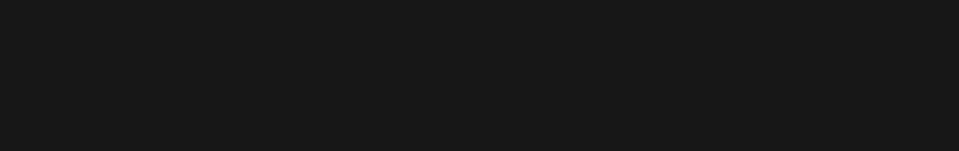
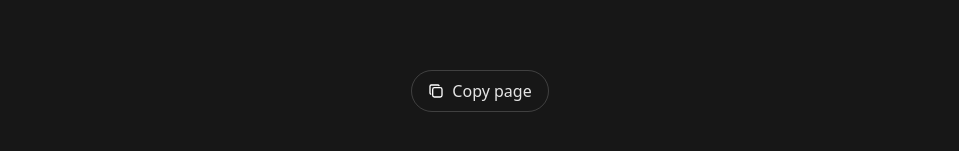
Before and after one commit to karanyadavv/tailwind-and-animation, a Next.js app: page / in a window 1280 px wide. Shown: the part 619-770 px from the top of the page, without its empty margins (160-1119 px from the left). Built offline with nearby package versions, Linux system fonts and the light colour scheme.

Commit message:
added a new transition icon button

```diff
--- a/components/HeroSection.tsx
+++ b/components/HeroSection.tsx
@@ -1,6 +1,10 @@
-import React from "react";
+"use client";
+import { div } from "motion/react-client";
+import React, { useState } from "react";
+import { AnimatePresence, easeInOut, easeOut, motion } from "motion/react";
 
 const HeroSection = () => {
+  const [buttonCLicked, setButtonClicked] = useState(false);
   return (
     <div className="my-20 flex w-full flex-col items-center justify-center">
       <h1 className="max-w-2xl bg-gradient-to-b from-neutral-50 to-neutral-600 bg-clip-text text-center text-4xl leading-tight font-bold tracking-tight text-transparent md:text-7xl">
@@ -46,8 +50,78 @@
           </svg>
         </button>
       </div>
+      <div className="mt-20 mb-20">
+        <button
+          className="flex cursor-pointer items-center justify-center gap-2 rounded-3xl border border-neutral-200/20 px-4 py-2 font-medium text-neutral-200 active:scale-97"
+          onClick={() => setButtonClicked(!buttonCLicked)}
+        >
+          <AnimatePresence mode="wait">
+            {buttonCLicked ? <CircleCheckSVG /> : <CopySVG />}
+          </AnimatePresence>
+          Copy page
+        </button>
+      </div>
     </div>
   );
 };
 
 export default HeroSection;
+
+const CircleCheckSVG = () => {
+  return (
+    <motion.div
+      initial={{ scale: 0.8, opacity: 0, filter: "blur(2px)" }}
+      animate={{ scale: 1, opacity: 1, filter: "blur(0px)" }}
+      exit={{ scale: 0.8, opacity: 0, filter: "blur(2px)" }}
+      key={"circle"}
+      transition={{
+        duration: 0.1,
+        ease: easeInOut,
+      }}
+    >
+      <svg
+        xmlns="http://www.w3.org/2000/svg"
+        width="24"
+        height="24"
+        viewBox="0 0 24 24"
+        fill="#ffffff"
+        className="icon icon-tabler icons-tabler-filled icon-tabler-circle-check size-4"
+      >
+        <path stroke="none" d="M0 0h24v24H0z" fill="none" />
+        <path d="M17 3.34a10 10 0 1 1 -14.995 8.984l-.005 -.324l.005 -.324a10 10 0 0 1 14.995 -8.336zm-1.293 5.953a1 1 0 0 0 -1.32 -.083l-.094 .083l-3.293 3.292l-1.293 -1.292l-.094 -.083a1 1 0 0 0 -1.403 1.403l.083 .094l2 2l.094 .083a1 1 0 0 0 1.226 0l.094 -.083l4 -4l.083 -.094a1 1 0 0 0 -.083 -1.32z" />
+      </svg>
+    </motion.div>
+  );
+};
+
+const CopySVG = () => {
+  return (
+    <motion.div
+      initial={{ scale: 0.8, opacity: 0, filter: "blur(2px)" }}
+      animate={{ scale: 1, opacity: 1, filter: "blur(0px)" }}
+      exit={{ scale: 0.8, opacity: 0, filter: "blur(2px)" }}
+      key={"copy"}
+      transition={{
+        duration: 0.1,
+        ease: easeInOut,
+      }}
+    >
+      <svg
+        xmlns="http://www.w3.org/2000/svg"
+        width="24"
+        height="24"
+        viewBox="0 0 24 24"
+        fill="none"
+        stroke="#ffffff"
+        strokeWidth="2"
+        stroke-linecap="round"
+        stroke-linejoin="round"
+        className="icon icon-tabler icons-tabler-outline icon-tabler-copy size-4"
+      >
+        <path stroke="none" d="M0 0h24v24H0z" fill="none" />
+        <path d="M7 7m0 2.667a2.667 2.667 0 0 1 2.667 -2.667h8.666a2.667 2.667 0 0 1 2.667 2.667v8.666a2.667 2.667 0 0 1 -2.667 2.667h-8.666a2.667 2.667 0 0 1 -2.667 -2.667z" />
+        <path d="M4.012 16.737a2.005 2.005 0 0 1 -1.012 -1.737v-10c0 -1.1 .9 -2 2 -2h10c.75 0 1.158 .385 1.5 1" />
+      </svg>
+    </motion.div>
+  );
+};
```
